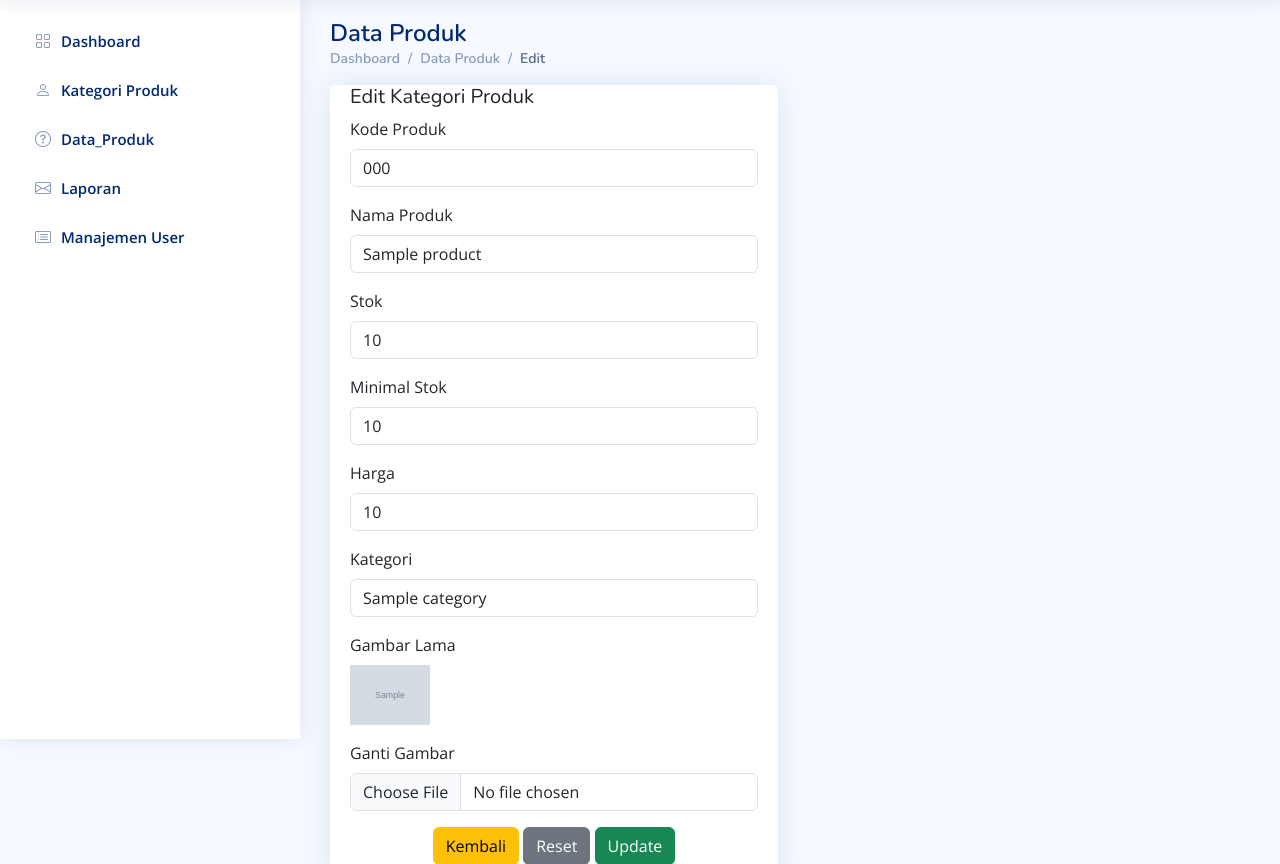
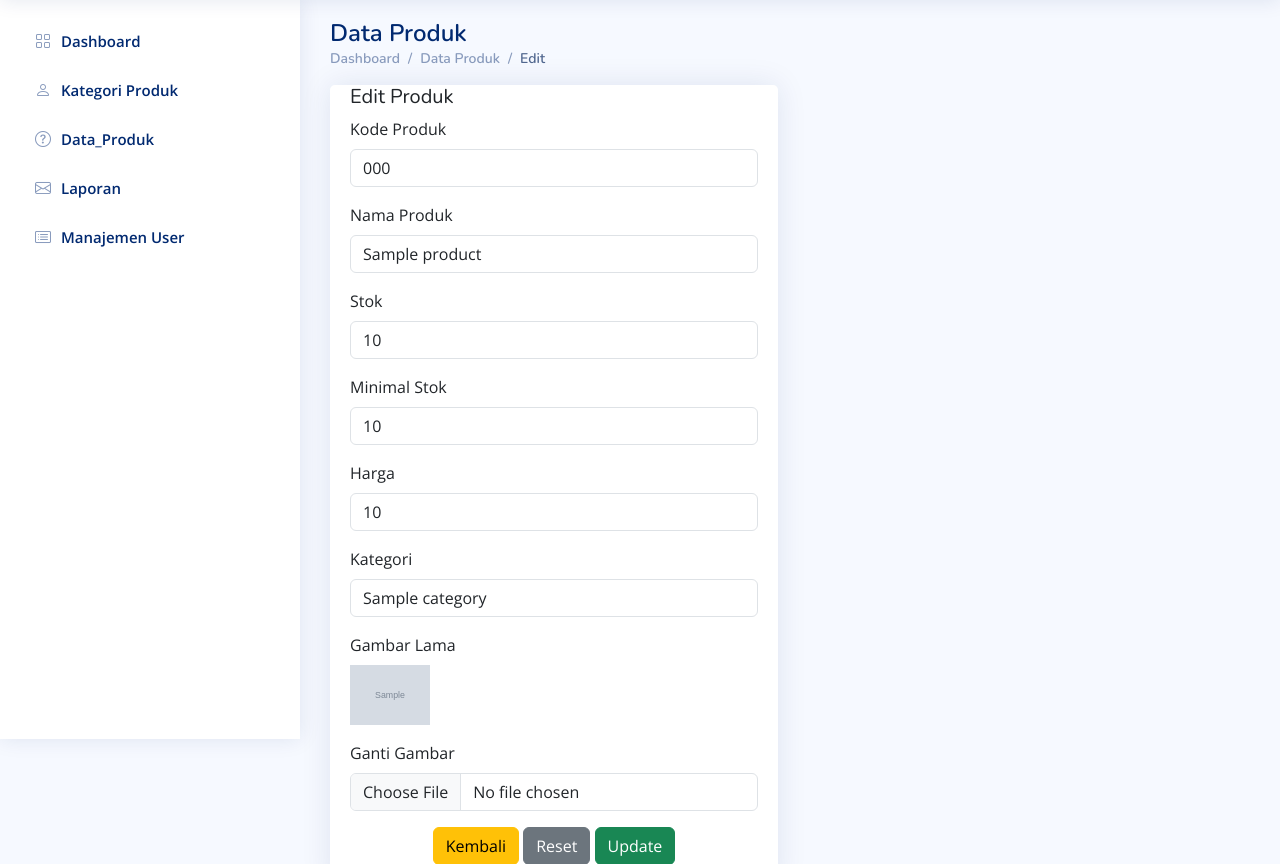
Before and after one commit to kembangcintapelangi/CintaJeno, a PHP site: page /e_produk.php?id=1 in a window 1280 px wide. Shown: the part 61-925 px from the top of the page. Run offline with PHP 8.4, Linux system fonts and the light colour scheme; tables that the repository leaves empty or names only in its code hold one stand-in row (values such as "Sample post"); grey boxes marked "Sample" are stand-in pictures; some libraries are stand-ins or nearby versions.

Commit message:
revisian tugas 3

```diff
--- a/e_produk.php
+++ b/e_produk.php
@@ -226,7 +226,7 @@ if (isset($_POST['update'])) {
 
                     <div class="card">
                         <div class="card-body">
-                            <h5 class="Card-title">Edit Kategori Produk</h5>
+                            <h5 class="Card-title">Edit Produk</h5>
 
                             <!-- Vertical Form -->
                             <form class="row g-3" method="post" enctype="multipart/form-data">
```
